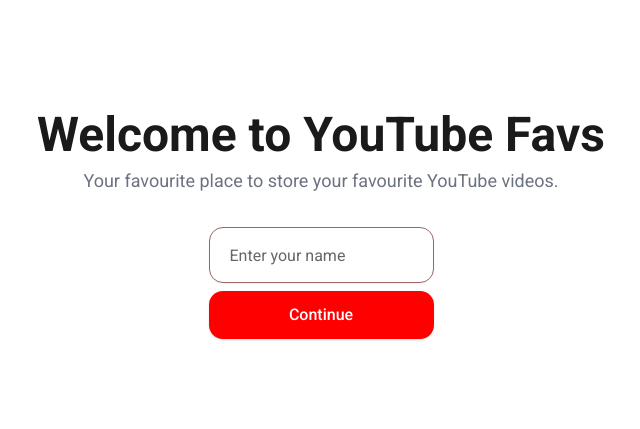
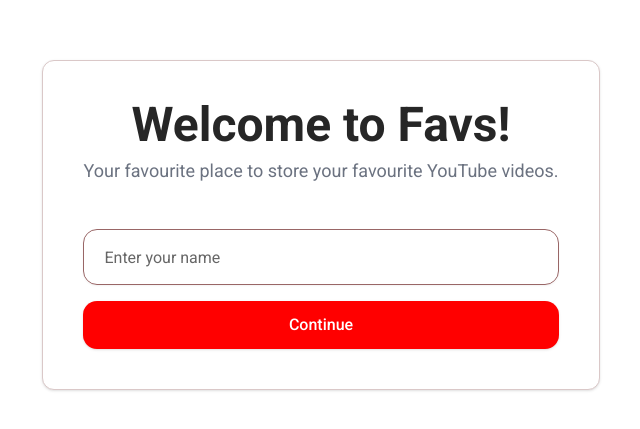
Before and after one commit to luketurnbull/august-activities, a Next.js app in the folder activity-3/: page / in a window 1280 px wide. Shown: the part 175-604 px from the top of the page, without its empty margins (319-959 px from the left). Built offline with nearby package versions, Linux system fonts and the light colour scheme.

Commit message:
activity 3 - put content in card on landing page

```diff
--- a/activity-3/src/app/page.tsx
+++ b/activity-3/src/app/page.tsx
@@ -1,6 +1,7 @@
 "use client";
 
 import { Button } from "@/components/ui/button";
+import { Card, CardContent, CardHeader } from "@/components/ui/card";
 import { Input } from "@/components/ui/input";
 import { useUserStore } from "@/stores/user";
 import { useRouter } from "next/navigation";
@@ -22,16 +23,24 @@
   };
 
   return (
-    <div className="flex flex-col gap-8 justify-center items-center w-full h-screen">
+    <div className="flex flex-col justify-center items-center w-full h-screen">
+      <Card className="p-4">
+        <CardHeader>
           <div className="flex flex-col gap-2 justify-center items-center">
-        <h1 className="text-5xl font-semibold">Welcome to YouTube Favs</h1>
-        <p className="text-lg text-gray-500">
+            <h1 className="text-5xl font-semibold text-center">
+              Welcome to Favs!
+            </h1>
+            <p className="text-lg text-gray-500 text-center">
               Your favourite place to store your favourite YouTube videos.
             </p>
           </div>
-      <div className="flex flex-col gap-2">
+        </CardHeader>
+        <CardContent>
+          <div className="flex flex-col gap-4 mt-5">
             {name ? (
-          <p className="text-lg text-gray-500">Welcome back, {name}!</p>
+              <p className="text-lg text-gray-500 text-center">
+                Welcome back, {name}!
+              </p>
             ) : (
               <Input
                 placeholder="Enter your name"
@@ -47,6 +56,8 @@
               Continue
             </Button>
           </div>
+        </CardContent>
+      </Card>
     </div>
   );
 }
--- a/activity-3/src/components/favourite-button.tsx
+++ b/activity-3/src/components/favourite-button.tsx
@@ -38,7 +38,9 @@
           <DialogDescription>{video.snippet.title}</DialogDescription>
           <DialogFooter>
             <DialogClose asChild>
-              <Button variant="secondary">Cancel</Button>
+              <Button size="lg" variant="secondary">
+                Cancel
+              </Button>
             </DialogClose>
             <Button
               variant="destructive"
--- a/activity-3/src/components/sidebar.tsx
+++ b/activity-3/src/components/sidebar.tsx
@@ -19,7 +19,7 @@
       } md:relative md:translate-x-0`}
     >
       <div className="flex items-center justify-between p-4">
-        <span className="text-2xl font-extrabold">YouTube Favs</span>
+        <span className="text-2xl font-extrabold">Favs</span>
         <Button
           variant="ghost"
           size="icon"
```
Lines whose indentation alone changed are shown as unchanged.
